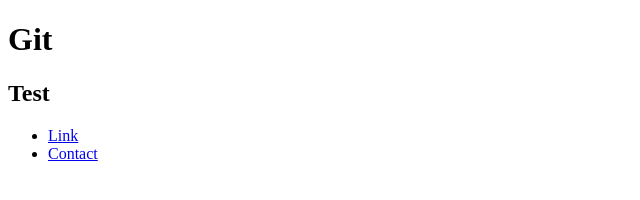
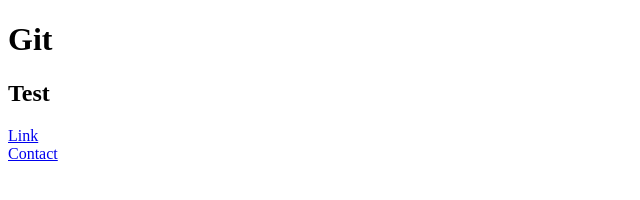
Before and after one commit to dacodemaniak/mon-dev, a plain HTML site: page index.html in a window 1280 px wide. Shown: the whole page, without its empty margins (0-640 px from the left). Drawn offline with Linux system fonts and the light colour scheme.

Commit message:
Replace li by div in footer

```diff
--- a/index.html
+++ b/index.html
@@ -13,19 +13,19 @@
             <h2>Test</h2>
 
             <footer>
-                <ul>
-                    <li>
+                <div class="item-wrapper">
+                    <div>
                         <a href="./truc.html">
                             Link
                         </a>
-                    </li>
+                    </div>
 
-                    <li>
+                    <div>
                         <a href="./contact.html" title="Contactez-nous">
                             Contact
                         </a>
-                    </li>
-                </ul>
+                    </div>
+                </div>
             </footer>
         </div>
         <template id="spinner-loader">
```
